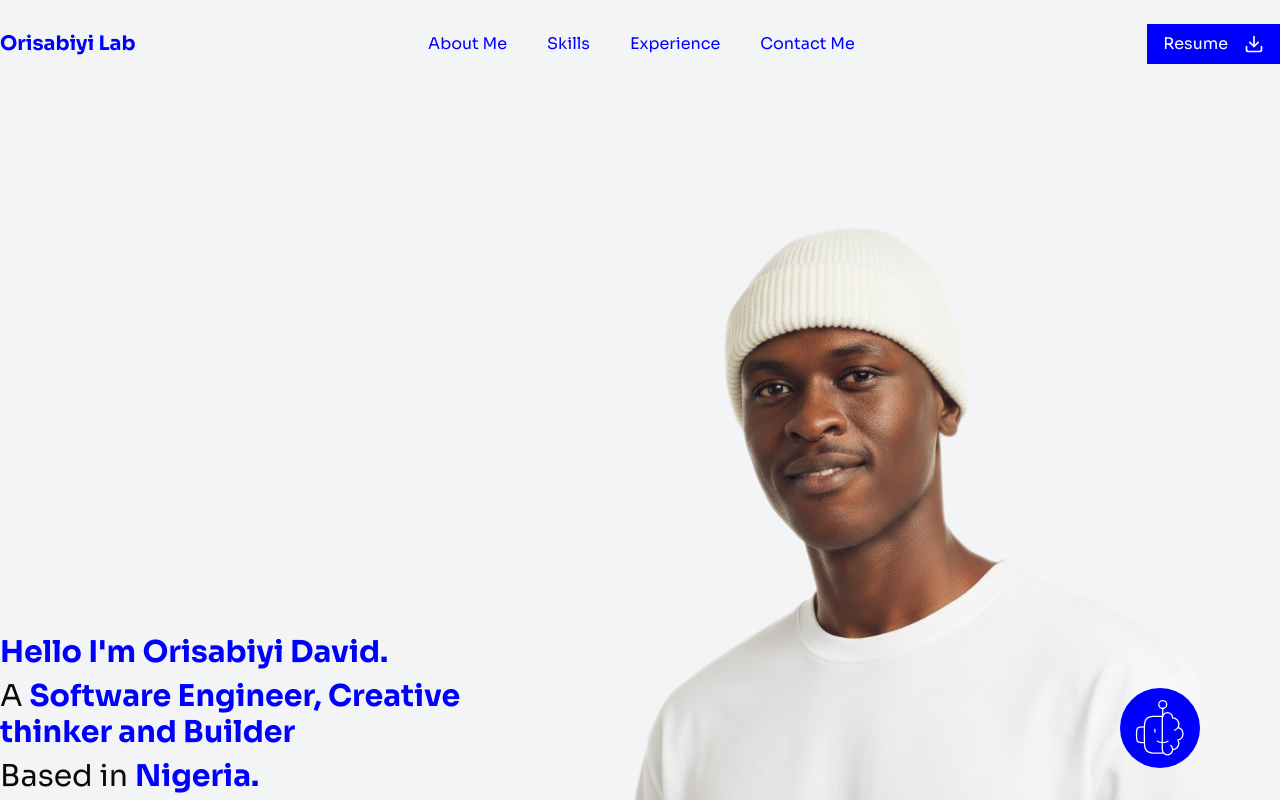
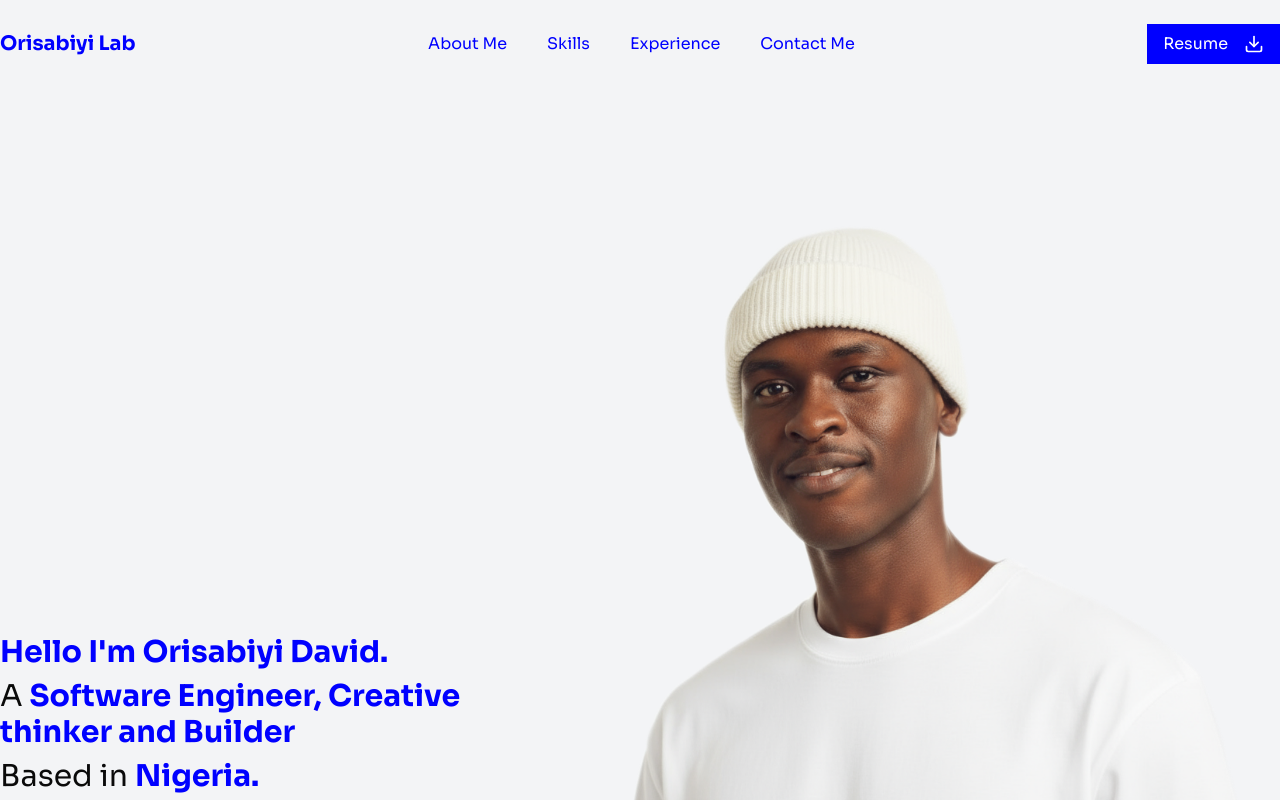
Before and after one commit to Orisabiyi/orisabiyi-lab, a Next.js app: page / in a window 1280 px wide. Shown: the top 800 px of the page. Built offline with nearby package versions, Linux system fonts and the light colour scheme.

Commit message:
feat: comment out OrisabiyiAI component for future use

```diff
--- a/app/page.tsx
+++ b/app/page.tsx
@@ -1,5 +1,5 @@
 import AboutSection from "@/components/about-section";
-import OrisabiyiAI from "@/components/ai/main";
+// import OrisabiyiAI from "@/components/ai/main";
 import ContactSection from "@/components/contact-section";
 import ExperienceSection from "@/components/exprience-section";
 import Footer from "@/components/footer";
@@ -39,7 +39,7 @@ export default async function Page() {
       <AboutSection />
       <ContactSection />
       <Footer />
-      <OrisabiyiAI />
+      {/* <OrisabiyiAI /> */}
     </main>
   );
 }
```
